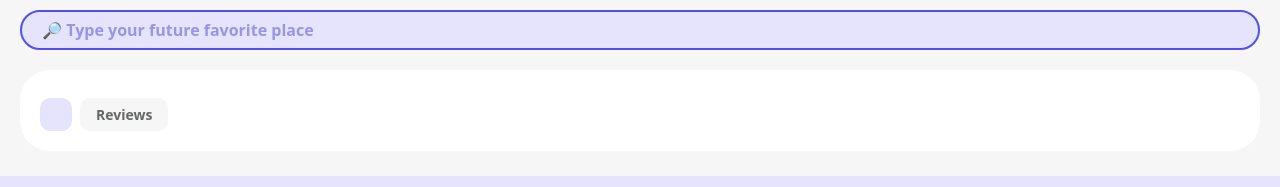
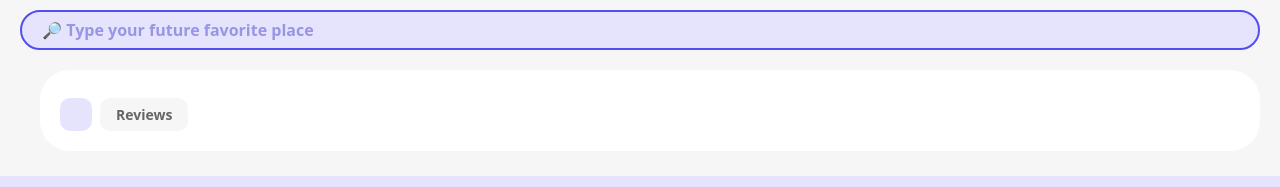
Before and after one commit to ncantarelli/countries-website, a React (Vite) app: page /countries in a window 1280 px wide. Shown: the part 174-361 px from the top of the page. Built offline with nearby package versions, Linux system fonts and the light colour scheme; no server answers.

Commit message:
trying to generate pages for each country but it doesn't go where i want it.

```diff
--- a/src/App.tsx
+++ b/src/App.tsx
@@ -5,7 +5,7 @@ import About from "./views/About";
 import MyNavbar from "./components/MyNavbar";
 import ErrorPage from "./views/ErrorPage";
 import Countries from "./views/Countries";
-import Details from "./views/Details";
+// import Details from "./views/Details";
 import Footer from "./components/Footer";
 
 function App() {
@@ -17,7 +17,7 @@ function App() {
         <Route index path="home" element={<Home />} />
         <Route path="about" element={<About />} />
         <Route path="countries" element={<Countries />} />
-        <Route path="countries/:name" element={<Details/>}/>
+        {/* <Route path="countries/:name" element={`/country/${encodeURIComponent(country.name.common)}`}/> */}
       </Route>
     )
   );
@@ -35,7 +35,7 @@ const Root = () => {
     <>
       <MyNavbar />
       <Outlet />
-      <Footer />
+      <Footer/>
     </>
   )
 }
--- a/src/style/styles.css
+++ b/src/style/styles.css
@@ -241,6 +241,11 @@ input:hover {
     gap: 12px;
 }
 
+.CardContainer a {
+    text-decoration: none;
+    margin: 0 20px 0 20px;
+}
+
 .CardContainer p {
     font-size: 0.875rem;
     font-weight: 700;
@@ -261,7 +266,8 @@ input:hover {
     border-radius: 30px;
     gap: 1vh;
     padding: 20px;
-    margin: 0px 20px 0 20px;
+    margin: 0px 0px 0 20px;
+
 }
 
 .CountryTags {
--- a/src/views/Countries.tsx
+++ b/src/views/Countries.tsx
@@ -1,6 +1,8 @@
 import React, { ChangeEvent, useEffect, useState } from 'react';
 import SearchBar from '../components/SearchBar';
 import FilterBox from '../components/FilterBox';
+import { Link } from 'react-router-dom';
+
 
 
 interface CountryType {
@@ -95,19 +97,23 @@ function Countries() {
                         onClick={toggleFilterBox}
                     />
                 </div>
-            {isFilterBoxOpen && <FilterBox onFilterChange={handleFilterChange}/>}
+                {isFilterBoxOpen && <FilterBox onFilterChange={handleFilterChange} />}
                 <SearchBar inputChangeHandler={inputChangeHandler} />
             </div>
 
             <div className='CardContainer'>
                 {filteredCountries && filteredCountries.map((country) => {
-                    return <div className="CountryCard" key={country.name?.common}>
+                    return (
+                            <Link to={`/country/${encodeURIComponent(country.name.common)}`} key={country.name?.common}>
+                        <div className="CountryCard" key={country.name?.common}>
                             <h4>{country.name?.common} {country.flag}</h4>
                             <div className='CountryTags'>
                                 <p>{country.region}</p>
                                 <p>Reviews</p>
                             </div>
                         </div>
+                            </Link>
+                    );
                 })}
             </div>
         </>
--- a/src/views/Details.tsx
+++ /dev/null
@@ -1,14 +0,0 @@
-import React from 'react'
-
-function Details() {
-
-
-
-    return (
-        <>
-            <h2>More info about the country</h2>
-        </>
-    );
-}
-
-export default Details
```
Also changed, not shown: src/views/CountryDetails.tsx (added, +11 -0 lines). Lines whose indentation alone changed are shown as unchanged.
